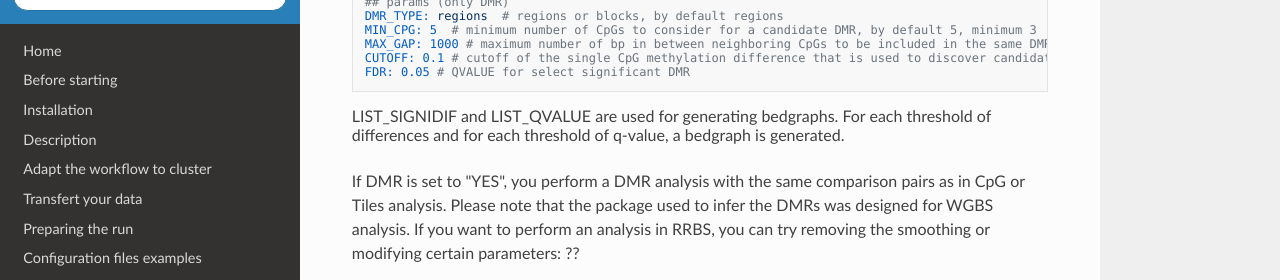
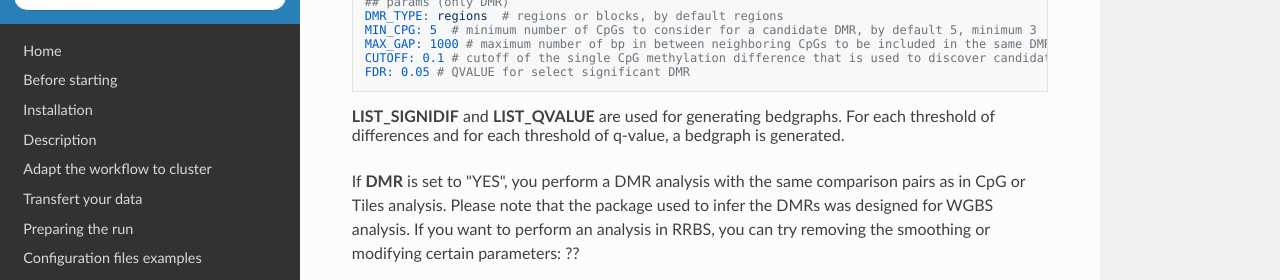
Before and after one commit to parisepigenetics/Methylator-Documentation, an MkDocs documentation site: the page built from docs/running.md, in a window 1280 px wide and 900 px high, scrolled down 4850 px. Shown: the part 151-431 px from the top of the window. Built offline with MkDocs 1.6.1, drawn with Linux system fonts in a browser that asks for light colours; nearby versions of some CDN libraries.

````diff
--- a/docs/running.md
+++ b/docs/running.md
@@ -239,9 +239,9 @@ MAX_GAP: 1000 # maximum number of bp in between neighboring CpGs to be included
 CUTOFF: 0.1 # cutoff of the single CpG methylation difference that is used to discover candidate DMR. by default 0.1
 FDR: 0.05 # QVALUE for select significant DMR
 ```
-LIST_SIGNIDIF and LIST_QVALUE are used for generating bedgraphs. For each threshold of differences and for each threshold of q-value, a bedgraph is generated.
+**LIST_SIGNIDIF** and **LIST_QVALUE** are used for generating bedgraphs. For each threshold of differences and for each threshold of q-value, a bedgraph is generated.
 
-If DMR is set to "YES", you perform a DMR analysis with the same comparison pairs as in CpG or Tiles analysis. Please note that the package used to infer the DMRs was designed for WGBS analysis. If you want to perform an analysis in RRBS, you can try removing the smoothing or modifying certain parameters: ??
+If **DMR** is set to "YES", you perform a DMR analysis with the same comparison pairs as in CpG or Tiles analysis. Please note that the package used to infer the DMRs was designed for WGBS analysis. If you want to perform an analysis in RRBS, you can try removing the smoothing or modifying certain parameters: ??
 
 The default parameters are optimized to focus on local DMRs (regions), typically in the range of hundreds to thousands of base pairs. If you choose blocks, the range increases to hundreds of thousands to millions of base pairs. In this case, it's advisable to decrease the cutoff.
 
````
